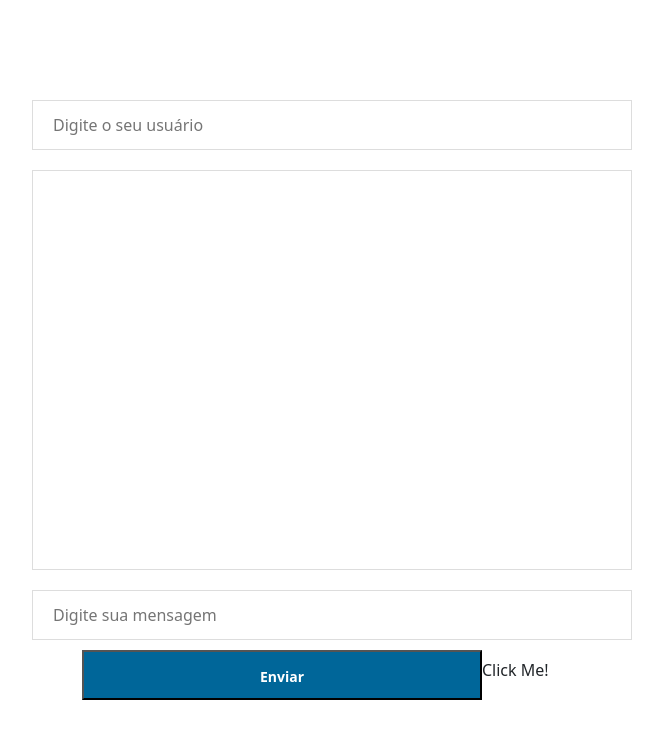
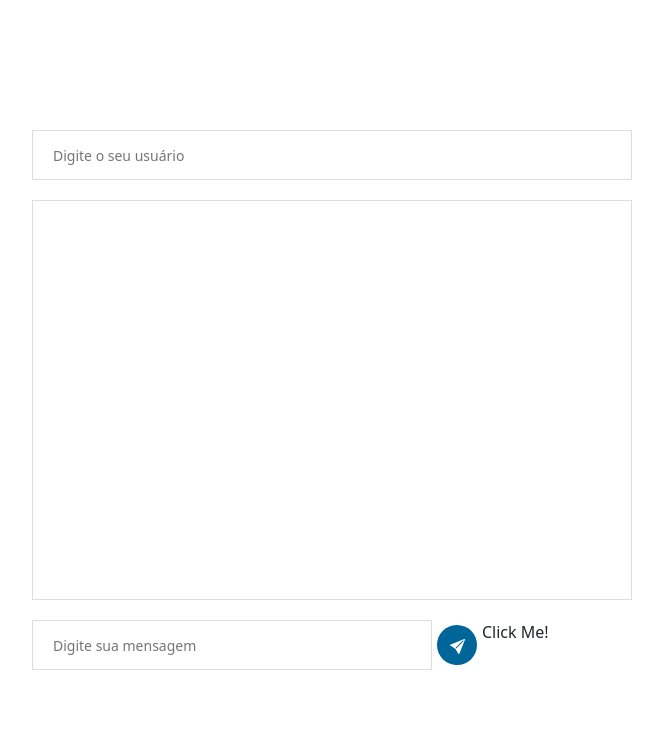
Before and after one commit to TheDarktor/ZapZap2, a website: page public/index.html in a window 1280 px wide. Shown: the whole page, without its empty margins (308-971 px from the left). Drawn offline with nearby package versions, Linux system fonts and the light colour scheme; no server answers.

Commit message:
Add files via upload

```diff
--- a/public/index.html
+++ b/public/index.html
@@ -97,21 +97,32 @@
     <form id="chat">
       <input
         id="userInput"
-        class="chat-input"
         type="text"
         name="username"
         placeholder="Digite o seu usuário"
       />
       <div class="messages"></div>
+      <div id="div-Submit">
         <input
           id="messageInput"
-        class="chat-input"
           type="text"
           name="message"
           placeholder="Digite sua mensagem"
         />
-      <div id="div-SubmitTools">
-        <button id="submitMessageButton" type="submit">Enviar</button>
+        <button id="submitMessageButton" class="chatButtons" type="submit">
+          <svg
+            xmlns="http://www.w3.org/2000/svg"
+            width="15"
+            height="15"
+            fill="currentColor"
+            class="bi bi-send-fill"
+            viewBox="0 0 16 16"
+          >
+            <path
+              d="M15.964.686a.5.5 0 0 0-.65-.65L.767 5.855H.766l-.452.18a.5.5 0 0 0-.082.887l.41.26.001.002 4.995 3.178 3.178 4.995.002.002.26.41a.5.5 0 0 0 .886-.083l6-15Zm-1.833 1.89L6.637 10.07l-.215-.338a.5.5 0 0 0-.154-.154l-.338-.215 7.494-7.494 1.178-.471-.47 1.178Z"
+            />
+          </svg>
+        </button>
         <a onclick="openImageUploadModal()">Click Me!</a>
       </div>
     </form>
--- a/public/style.css
+++ b/public/style.css
@@ -17,7 +17,15 @@ body {
   flex-direction: column;
 }
 
-input {
+#messageInput {
+  width: 400px;
+  border: 1px solid #ddd;
+  height: 50px;
+  padding: 0 20px;
+  font-size: 14px;
+}
+
+#userInput {
   width: 600px;
   border: 1px solid #ddd;
   height: 50px;
@@ -25,16 +33,17 @@ input {
   font-size: 14px;
 }
 
-#submitMessageButton {
-  width: 400px;
-  height: 50px;
+.chatButtons {
+  width: 40px;
+  height: 40px;
   font-size: 14px;
+  border: none;
   background: #069;
   text-align: center;
-  line-height: 50px;
   font-weight: bold;
   color: #fff;
-  margin-top: 10px;
+  margin: 5px;
+  border-radius: 180px;
 }
 
 .messages {
@@ -46,10 +55,9 @@ input {
   overflow-y: scroll;
 }
 
-#div-SubmitTools {
+#div-Submit {
   display: flex;
-  align-items: center;
-  width: 500px;
+  width: 600px;
 }
 
 #uploadImageButton {
```
Lines whose indentation alone changed are shown as unchanged.
